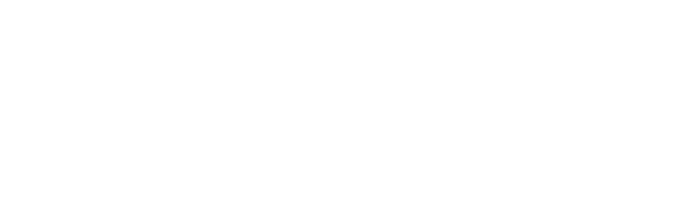
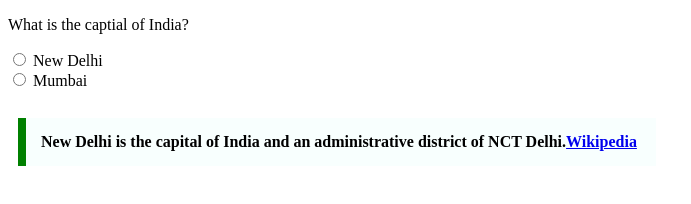
Before and after one commit to acciojob/trivia-yaddolly, a website: page main.html in a window 1280 px wide. Shown: the whole page, without its empty margins (0-691 px from the left). Drawn offline with Linux system fonts and the light colour scheme.

Commit message:
created a submission

```diff
--- a/main.html
+++ b/main.html
@@ -8,7 +8,14 @@
 
 <body>
 	<!-- the entire body must be written by student -->
-    <script type="text/javascript" src="./script.js">
+	<form>
+	    <p> What is the captial of India? </p>
+        <input type="radio" name = "ans" value="yes"> New Delhi </br>
+        <input type="radio" name = "ans" value="no"> Mumbai </br></br>
+		<blockquote>New Delhi is the capital of India and an administrative district of NCT Delhi.<a href="https://www.google.com/search?q=wikipedia&rlz=1C1CHBF_enIN1015IN1015&oq=wikipedia&gs_lcrp=EgZjaHJvbWUyFAgAEEUYORhDGIMBGLEDGIAEGIoFMgYIARBFGEAyDwgCEC4YQxixAxiABBiKBTIPCAMQABhDGLEDGIAEGIoFMgoIBBAAGLEDGIAEMgoIBRAAGLEDGIAEMgYIBhAFGEAyBggHEEUYPNIBCDU2MTNqMGo3qAIAsAIA&sourceid=chrome&ie=UTF-8">Wikipedia</a></blockquote>
+
+	</form>
+	 <script type="text/javascript" src="./script.js">
 </script>
 
 </body>
--- a/styles.css
+++ b/styles.css
@@ -1,2 +1,11 @@
 
 /* Your CSS Code here. */
+
+blockquote{
+	width:600px;
+	margin:10px;
+	padding:15px;
+	Border-left: 8px solid green;
+    Background-color:#f8fffe;
+    Font-weight: Bold
+}
```
